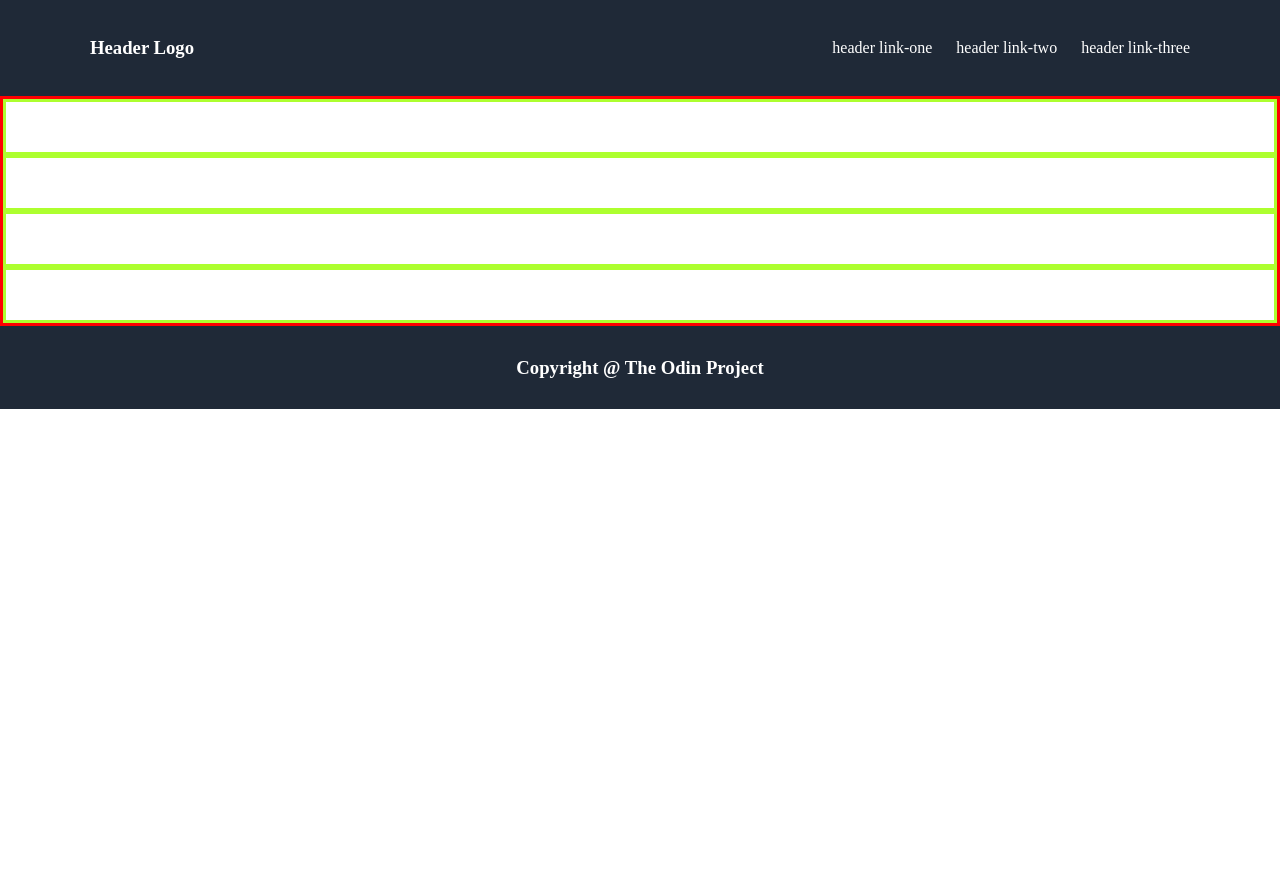
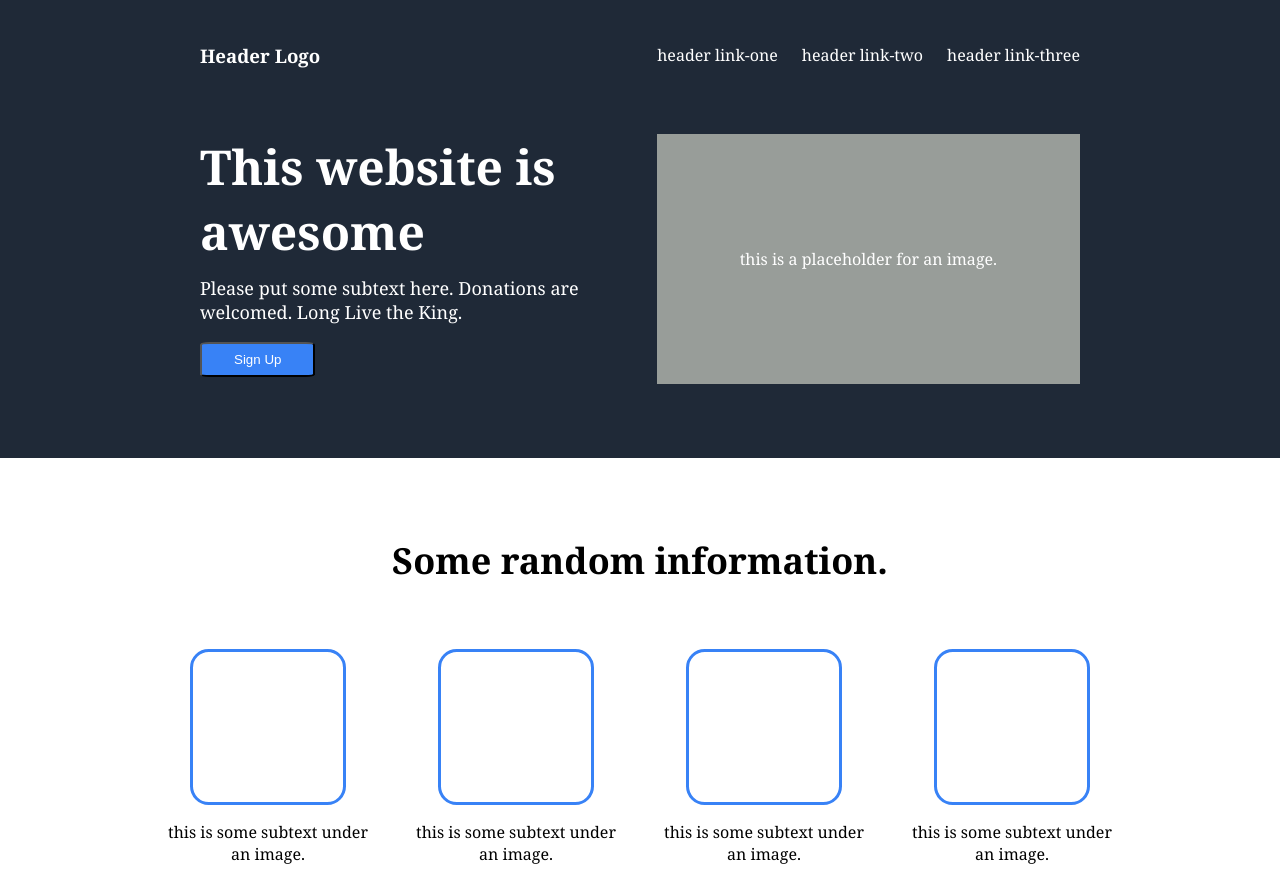
Before and after one commit to schoibs/the-odin-project, a plain HTML site: page Foundations/Project-2-Landing-Page/index.html in a window 1280 px wide. Shown: the top 884 px of the page. Before the commit the page ends 800 px from the top, so only its background shows below. Drawn offline with Linux system fonts and the light colour scheme.

Commit message:
Finished Implementing Container 1 and Container 2

```diff
--- a/Foundations/Project-2-Landing-Page/index.html
+++ b/Foundations/Project-2-Landing-Page/index.html
@@ -15,19 +15,67 @@
         </div>
 
         <ul>
-            <li><a>header link-one</a></li>
-            <li><a>header link-two</a></li>
-            <li><a>header link-three</a></li>
+            <li><a href="#">header link-one</a></li>
+            <li><a href="#">header link-two</a></li>
+            <li><a href="#">header link-three</a></li>
         </ul>
     </div>
 
     <div class="containers">
         <div class="container-1">
+            <div class="container-1-left">
+                <h1>This website is awesome</h1>
+                <p>Please put some subtext here. Donations are welcomed. Long Live the King.</p>
+                <button>Sign Up</button>
+            </div>
+
+            <div class="container-1-right">
+                <p>this is a placeholder for an image.</p>
+            </div>
 
         </div>
 
         <div class="container-2">
+            <h3>Some random information.</h3>
 
+            <div class="container-2-infos">
+                <div class="info">
+                    <div class="info-box">
+
+                    </div>
+                    <p>
+                        this is some subtext under an image.
+                    </p>
+                </div>
+
+                <div class="info">
+                    <div class="info-box">
+
+                    </div>
+                    <p>
+                        this is some subtext under an image.
+                    </p>
+                </div>
+
+                <div class="info">
+                    <div class="info-box">
+
+                    </div>
+                    <p>
+                        this is some subtext under an image.
+                    </p>
+                </div>
+
+                <div class="info">
+                    <div class="info-box">
+
+                    </div>
+                    <p>
+                        this is some subtext under an image.
+                    </p>
+                </div>
+
+            </div>
         </div>
 
         <div class="container-3">
--- a/Foundations/Project-2-Landing-Page/styles.css
+++ b/Foundations/Project-2-Landing-Page/styles.css
@@ -1,16 +1,16 @@
 body {
+    height: 100vh;
     margin: 0px;
-    padding: 0px;
     display: flex;
     flex-direction: column;
+    font-family: Cambria, Cochin, Georgia, Times, 'Times New Roman', serif;
 }
 
 .header {
     background-color: #1F2937;
     color: white;
-    padding: 12px 90px;
-    margin: 0px;
     height: 72px;
+    padding: 24px 200px;
     display: flex;
     justify-content: space-between;
     align-items: center;
@@ -22,19 +22,117 @@ ul {
     gap: 24px;
 }
 
+a {
+    color: white;
+    text-decoration: none;
+}
+
 .containers {
     flex: 1;
-    border-style: solid;
-    border-color: red;
+    display: flex;
+    flex-direction: column;
+    justify-content: stretch;
 }
 
-.container-1,
-.container-2,
-.container-3,
+.container-1 {
+    height: 300px;
+    background-color: #1F2937;
+    color: white;
+    padding: 24px 200px;
+    display: flex;
+    justify-content: space-between;
+    align-items: flex-start;
+    gap: 72px;
+}
+
+.container-1-left {
+    height: 250px;
+    width: 500px;
+    background-color: #1F2937;
+    color: white;
+    padding: 0px;
+    justify-content: flex-start;
+}
+
+.container-1-left h1 {
+    font-size: 48px;
+    font-weight: bold;
+    margin: 0;
+}
+
+.container-1-left p {
+    font-size: 18px;
+    margin-top: 12px;
+}
+
+.container-1-left button {
+    background-color: #3882F6;
+    color: white;
+    padding: 8px 32px;
+    border-radius: 8%;
+}
+
+.container-1-right {
+    height: 250px;
+    width: 550px;
+    display: flex;
+    justify-content: center;
+    align-items: center;
+    background-color: #989d99;
+}
+
+.container-2 {
+    height: 500px;
+    background-color: white;
+    color: black;
+    display: flex;
+    flex-direction: column;
+    justify-content: center;
+    align-items: center;
+    gap: 32px;
+}
+
+.container-2 h3 {
+    font-size: 36px;
+    font-weight: bold;
+    margin-top: 0px;
+    margin-bottom: 32px;
+}
+
+.container-2-infos {
+    display: flex;
+    gap: 48px;
+}
+
+.info {
+    width: 200px;
+    text-align: center;
+    display: flex;
+    flex-direction: column;
+    justify-content: center;
+    align-items: center;
+}
+
+.info-box {
+    height: 150px;
+    width: 150px;
+    border-color: #3882F6;
+    border-style: solid;
+    border-radius: 12%;
+    display: flex;
+    flex-direction: column;
+}
+
+.container-3 {
+    height: 300px;
+    background-color: #E5E7EB;
+    color: black;
+}
+
 .container-4 {
-    height: 50px;
-    border-style: solid;
-    border-color: greenyellow;
+    height: 300px;
+    background-color: white;
+    color: black;
 }
 
 .footer {
```
